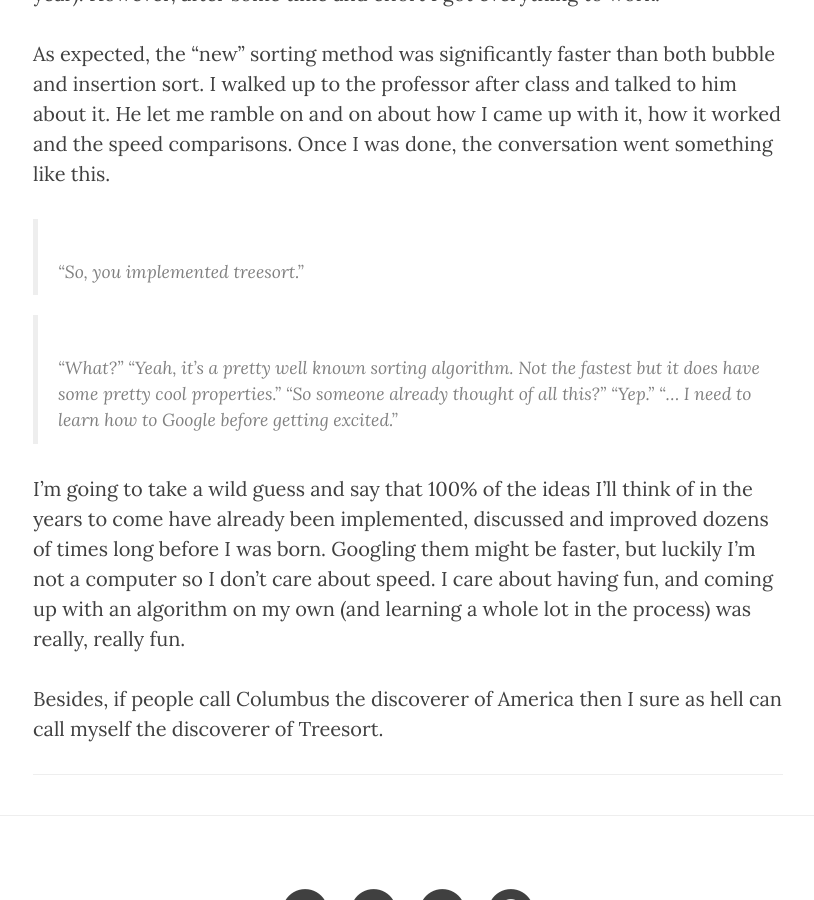
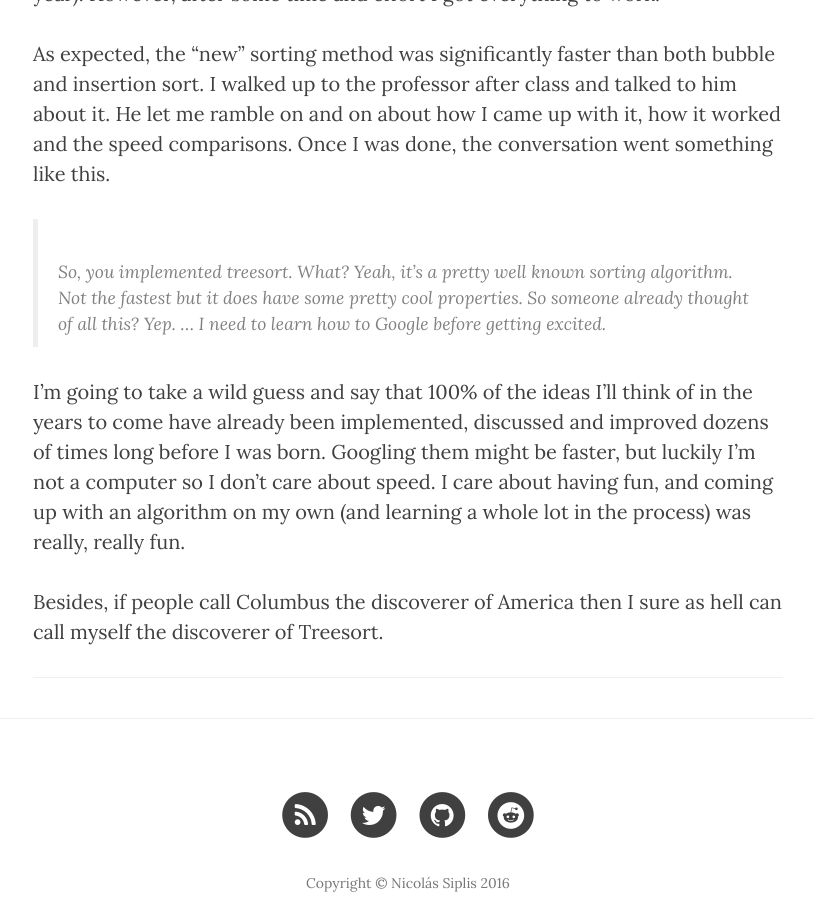
Before and after one commit to nicolas-siplis-zz/nicolas-siplis.github.io, a Jekyll site: the page built from _posts/2015-11-12-inventing-treesort.markdown, in a window 1280 px wide and 900 px high, scrolled down 1417 px. Shown: the whole window, without its empty margins (232-1046 px from the left). Built offline with Jekyll 4.4.1, drawn with Linux system fonts in a browser that asks for light colours; nearby versions of some CDN libraries.

Commit message:
Reformatted quotes

```diff
--- a/_posts/2015-11-12-inventing-treesort.markdown
+++ b/_posts/2015-11-12-inventing-treesort.markdown
@@ -18,13 +18,12 @@ Naturally I wanted to brag about my discovery to someone, so I created a basic i
 
 As expected, the “new” sorting method was significantly faster than both bubble and insertion sort. I walked up to the professor after class and talked to him about it. He let me ramble on and on about how I came up with it, how it worked and the speed comparisons. Once I was done, the conversation went something like this.
 
- > “So, you implemented treesort.”
-
- > “What?”
- “Yeah, it’s a pretty well known sorting algorithm. Not the fastest but it does have some pretty cool properties.”
- “So someone already thought of all this?”
- “Yep.”
- “… I need to learn how to Google before getting excited.”
+ > So, you implemented treesort.
+ > What?
+ > Yeah, it’s a pretty well known sorting algorithm. Not the fastest but it does have some pretty cool properties.
+ > So someone already thought of all this?
+ > Yep.
+ > … I need to learn how to Google before getting excited.
 
 I’m going to take a wild guess and say that 100% of the ideas I’ll think of in the years to come have already been implemented, discussed and improved dozens of times long before I was born. Googling them might be faster, but luckily I’m not a computer so I don’t care about speed. I care about having fun, and coming up with an algorithm on my own (and learning a whole lot in the process) was really, really fun.
 
```
